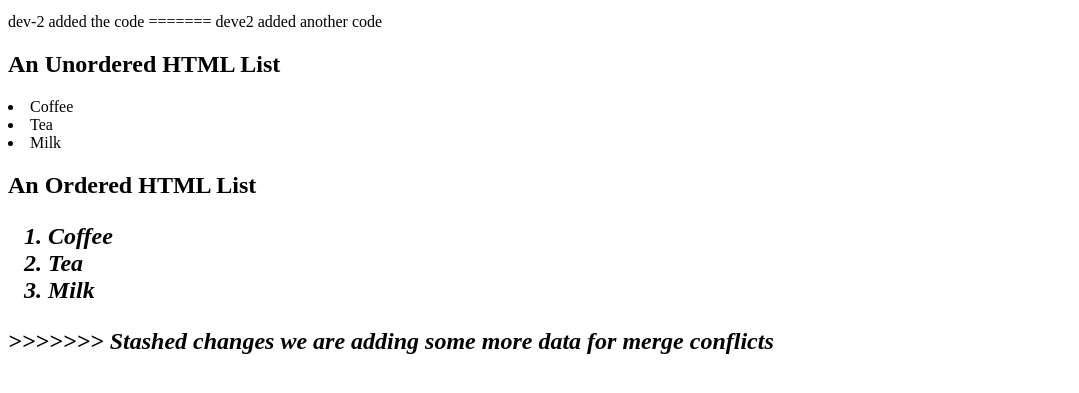
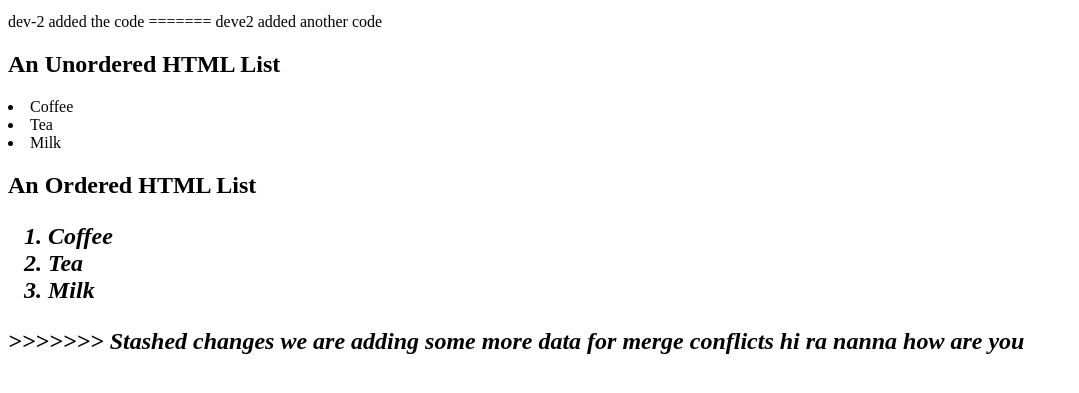
Before and after one commit to saikrishnamanne/MyRepo, a plain HTML site: page index.html in a window 1280 px wide. Shown: the part 101-494 px from the top of the page, without its empty margins (0-1079 px from the left). Drawn offline with Linux system fonts and the light colour scheme.

Commit message:
Update index.html

```diff
--- a/index.html
+++ b/index.html
@@ -32,3 +32,5 @@ deve2 added another code
 </ol>
 >>>>>>> Stashed changes
   we are adding some more data for merge conflicts
+
+hi ra nanna how are you
```
